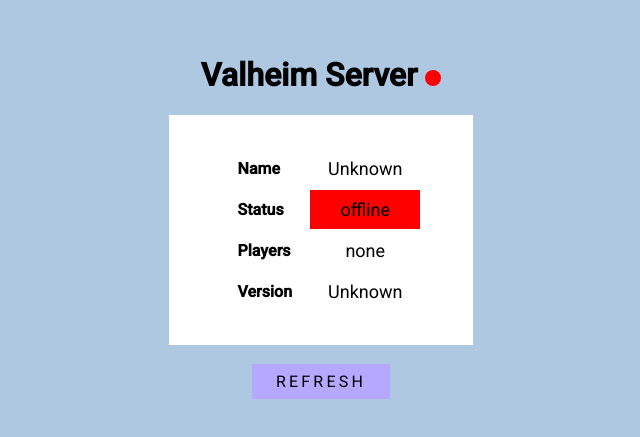
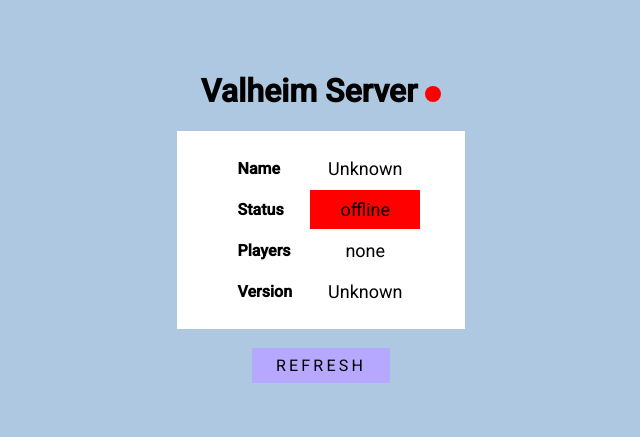
Before and after one commit to Marcus-Rise/valheim-status, a Next.js app: page / in a window 1280 px wide. Shown: the part 183-620 px from the top of the page, without its empty margins (319-959 px from the left). Built offline with nearby package versions, Linux system fonts and the light colour scheme.

Commit message:
Card padding

```diff
--- a/src/components/card/card.module.scss
+++ b/src/components/card/card.module.scss
@@ -2,5 +2,5 @@
   background-color: var(--color-background-container);
   width: 15em;
   max-width: 80vw;
-  padding: 2em 2em;
+  padding: 1em 1.5em;
 }
```
